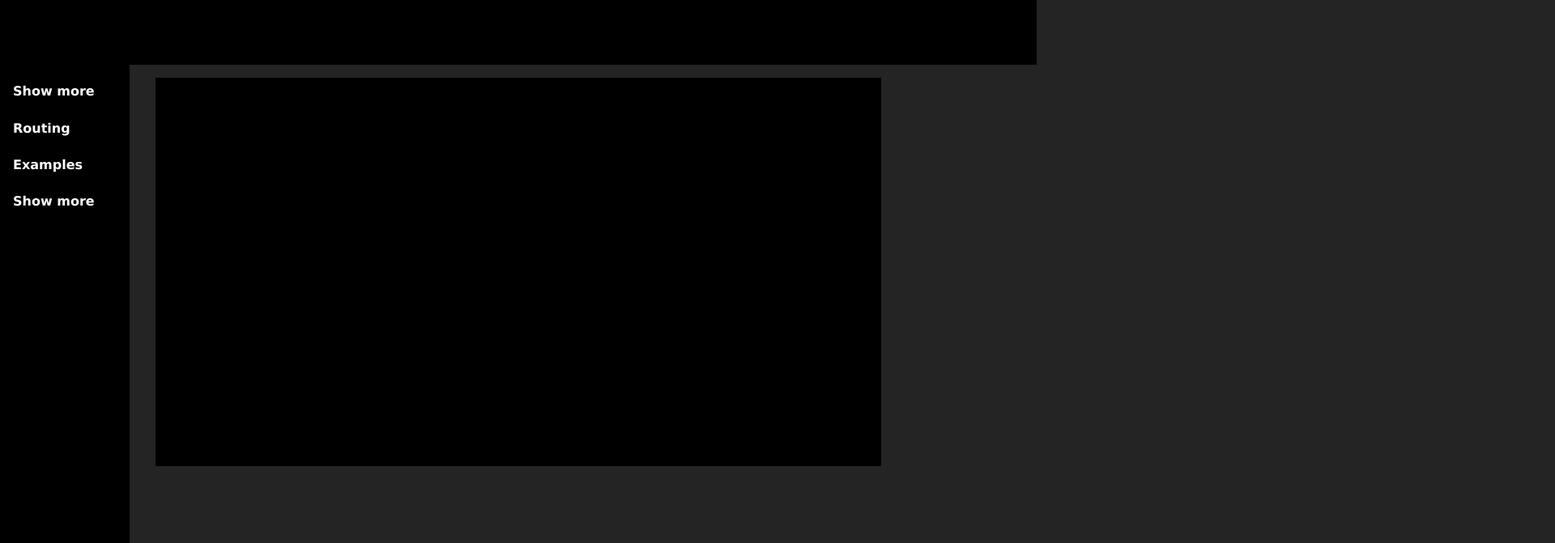
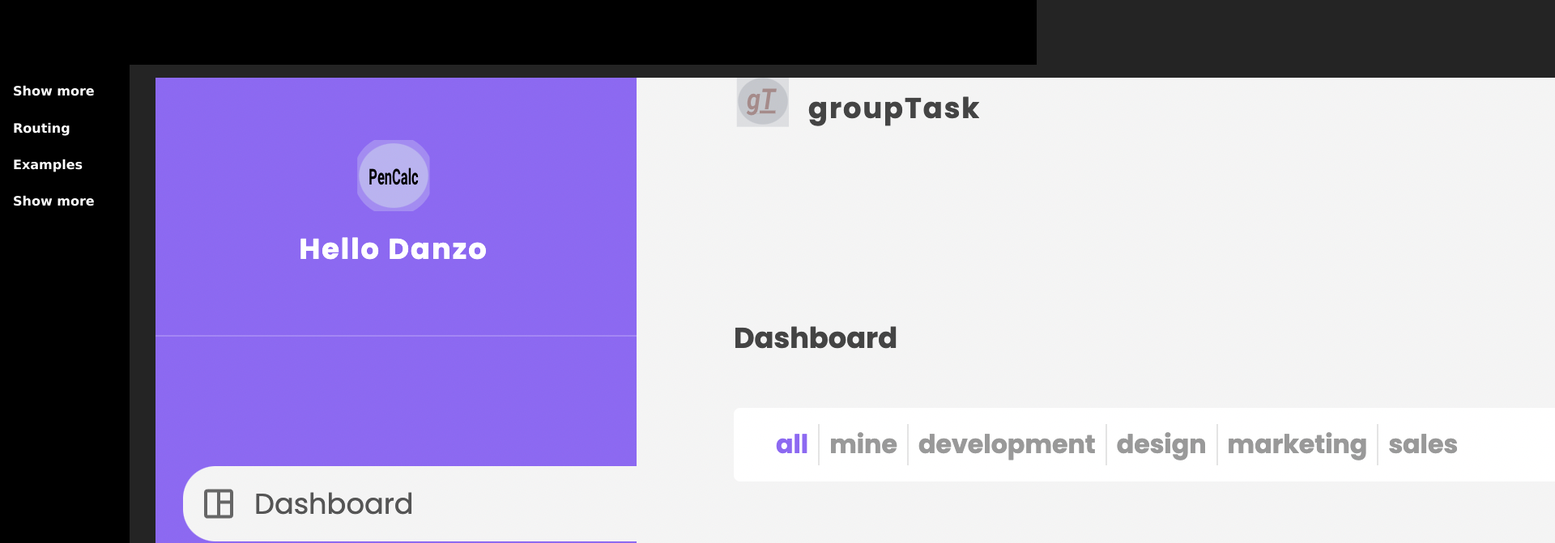
Before and after one commit to dnlstronge/RouteProject, a React (Create React App) app: page / in a window 1280 px wide. Shown: the top 671 px of the page at 81% size, 1920 px wide, since content can reach past the window. Built offline with nearby package versions, Linux system fonts and the light colour scheme.

Commit message:
[x] - create new type and hook up

```diff
--- a/src/Components/Projects/GroupTask/GroupTaskProject.tsx
+++ b/src/Components/Projects/GroupTask/GroupTaskProject.tsx
@@ -1,10 +1,12 @@
 import React from "react";
 import classes from "./GroupTaskProject.module.css"
+import { projectDataTypeObject } from "../../../Models/projectDataTypes";
 
-
-const GroupTaskProject: React.FC = () => {
+const GroupTaskProject: React.FC<projectDataTypeObject> = (props) => {
     return (
-        <div></div>
+        <div className={classes.container}>
+            <img src={props.screenShot} className={classes.image} alt="Screenshot showing landing page of app" />
+        </div>
     )
 }
 
--- a/src/Components/Window/Window.tsx
+++ b/src/Components/Window/Window.tsx
@@ -10,7 +10,14 @@ const groupTaskData = projectData[0]
 const Window: React.FC = () => {
     return (
         <div className={classes.container}>
-            <GroupTaskProject />
+            <GroupTaskProject
+                id={groupTaskData.id}
+                name={groupTaskData.name}
+                description={groupTaskData.description}
+                screenShot={groupTaskData.screenShot}
+                liveDemo={groupTaskData.liveDemo}
+                gitHub={groupTaskData.gitHub}
+                 />
         </div>
     )
 }
```
Also changed, not shown: src/Models/projectDataTypes.ts (+9 -0 lines).
